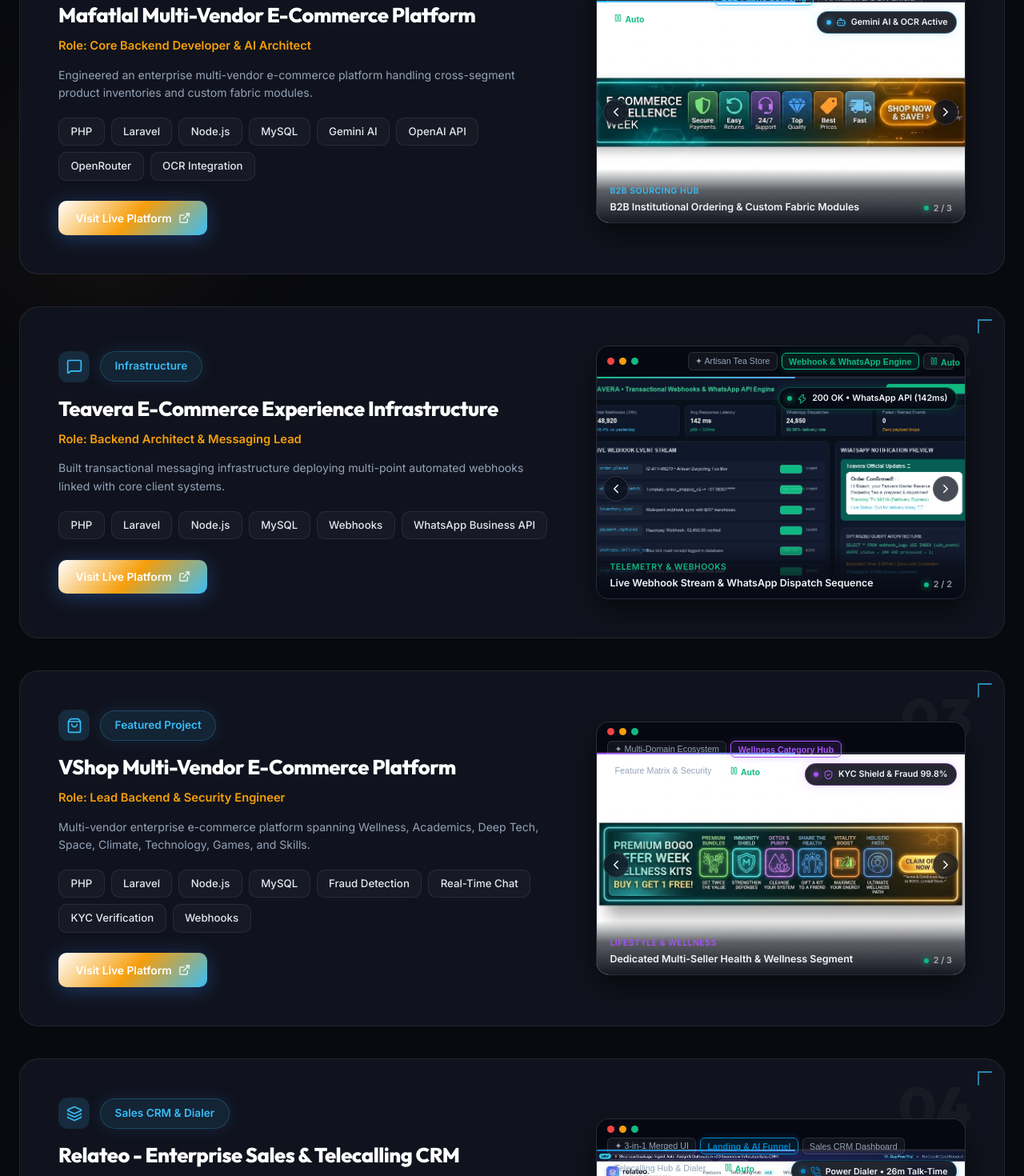
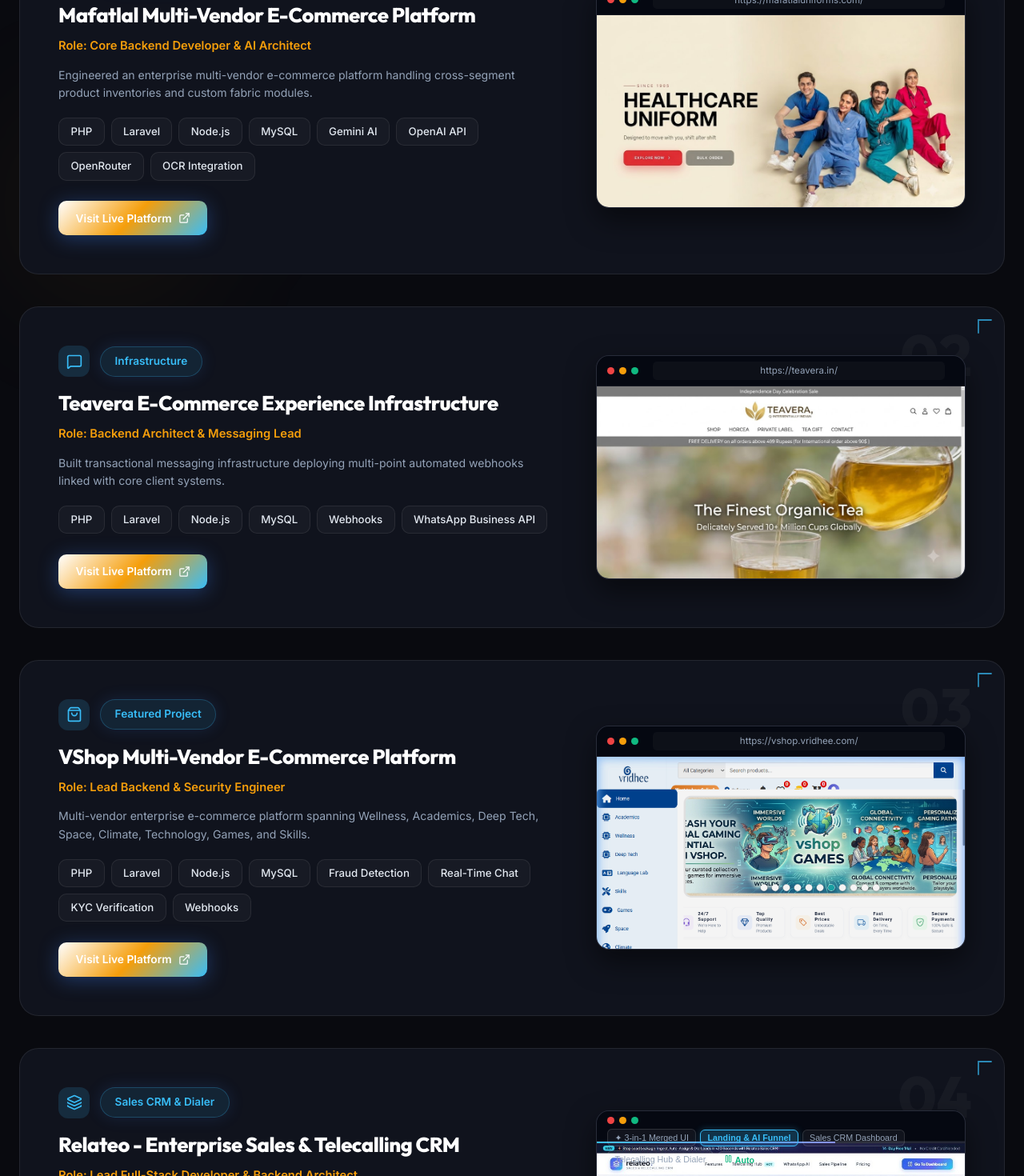
Before and after one commit to TechHub88/portfolio, a React (Vite) app: page / in a window 1280 px wide. Shown: the part 5340-6810 px from the top of the page at 80% size. Built offline with nearby package versions, Linux system fonts and the light colour scheme.

Commit message:
Revert "Add animated multi-screen slider, page scroll on hover, and unique interactive feature overlays for each project"
This reverts commit 19390df60efcd22d61ab04b1498d61d70dfe24e0.

```diff
--- a/src/components/Projects.jsx
+++ b/src/components/Projects.jsx
@@ -1,6 +1,6 @@
 import React, { useState, useEffect, useRef } from 'react';
 import { motion, useInView, AnimatePresence } from 'framer-motion';
-import { ShoppingBag, Bot, MessageSquare, ExternalLink, Layers, ChevronLeft, ChevronRight, Play, Pause, Sparkles, Zap, ShieldCheck, PhoneCall } from 'lucide-react';
+import { ShoppingBag, Bot, MessageSquare, ExternalLink, Layers, ChevronLeft, ChevronRight, Play, Pause, Sparkles } from 'lucide-react';
 
 const projects = [
   {
@@ -18,31 +18,6 @@ const projects = [
     ],
     tech: ['PHP', 'Laravel', 'Node.js', 'MySQL', 'Gemini AI', 'OpenAI API', 'OpenRouter', 'OCR Integration'],
     imageUrl: '/mafatlal-banner.jpg',
-    accentColor: '#38bdf8',
-    featureOverlay: {
-      type: 'ai-neural',
-      badge: 'AI Support + OCR Active'
-    },
-    gallery: [
-      {
-        label: '✦ Healthcare Uniforms',
-        subtitle: 'Institutional & Healthcare Workwear Portal',
-        badge: 'Medical Catalog',
-        src: '/mafatlal-banner.jpg'
-      },
-      {
-        label: 'B2B Fabric Sourcing',
-        subtitle: 'B2B Institutional Ordering & Custom Fabric Modules',
-        badge: 'B2B Sourcing Hub',
-        src: '/campeign.jpg'
-      },
-      {
-        label: 'AI Matrix & OCR Shield',
-        subtitle: 'Gemini & OpenAI Routing + Invoice Fraud OCR Shield',
-        badge: 'Enterprise AI & OCR',
-        src: '/mafatlal-ai-matrix.jpg'
-      }
-    ],
     badge: 'Enterprise AI',
     icon: Bot
   },
@@ -60,25 +35,6 @@ const projects = [
     ],
     tech: ['PHP', 'Laravel', 'Node.js', 'MySQL', 'Webhooks', 'WhatsApp Business API'],
     imageUrl: '/teavera-banner.jpg',
-    accentColor: '#10b981',
-    featureOverlay: {
-      type: 'webhook-radar',
-      badge: 'WhatsApp API Live'
-    },
-    gallery: [
-      {
-        label: '✦ Artisan Tea Store',
-        subtitle: 'D2C Master Reserve Artisan Tea Experience',
-        badge: 'E-Commerce Storefront',
-        src: '/teavera-banner.jpg'
-      },
-      {
-        label: 'Webhook & WhatsApp Engine',
-        subtitle: 'Live Webhook Stream & WhatsApp Dispatch Sequence',
-        badge: 'Telemetry & Webhooks',
-        src: '/teavera-webhooks.jpg'
-      }
-    ],
     badge: 'Infrastructure',
     icon: MessageSquare
   },
@@ -96,31 +52,6 @@ const projects = [
     ],
     tech: ['PHP', 'Laravel', 'Node.js', 'MySQL', 'Fraud Detection', 'Real-Time Chat', 'KYC Verification', 'Webhooks'],
     imageUrl: '/vshop-banner.png',
-    accentColor: '#a855f7',
-    featureOverlay: {
-      type: 'security-shield',
-      badge: 'KYC Verified Platform'
-    },
-    gallery: [
-      {
-        label: '✦ Multi-Domain Ecosystem',
-        subtitle: 'Cross-Domain Platform: Wellness, Tech, Space & Skills',
-        badge: 'Multi-Vendor Marketplace',
-        src: '/vshop-banner.png'
-      },
-      {
-        label: 'Wellness Category Hub',
-        subtitle: 'Dedicated Multi-Seller Health & Wellness Segment',
-        badge: 'Lifestyle & Wellness',
-        src: '/wellness campeign.jpg'
-      },
-      {
-        label: 'Feature Matrix & Security',
-        subtitle: 'Vendor Onboarding, KYC Protocols & Product Inventories',
-        badge: 'Security & Vendor KYC',
-        src: '/wellness features.jpg'
-      }
-    ],
     badge: 'Featured Project',
     icon: ShoppingBag
   },
@@ -140,11 +71,6 @@ const projects = [
     ],
     tech: ['PHP', 'Laravel', 'MySQL', 'Tailwind CSS', 'Alpine.js', 'WhatsApp API', 'Power Dialer', 'Webhooks'],
     imageUrl: '/crm-composite.jpg',
-    accentColor: '#0284c7',
-    featureOverlay: {
-      type: 'dialer-waveform',
-      badge: 'Live Dialer Desk'
-    },
     gallery: [
       {
         label: '✦ 3-in-1 Merged UI',
@@ -177,7 +103,7 @@ const projects = [
   }
 ];
 
-// ANIMATED INTERACTIVE PROJECT THUMBNAIL (WITH AUTO-SLIDE, TABS, SMOOTH PAGE SCROLL & UNIQUE OVERLAYS)
+// ANIMATED INTERACTIVE PROJECT THUMBNAIL (WITH AUTO-SLIDE, TABS, PROGRESS & HOVER PAUSE)
 const ProjectThumbnail = ({ project }) => {
   const [activeTab, setActiveTab] = useState(0);
   const [isPaused, setIsPaused] = useState(false);
@@ -186,14 +112,13 @@ const ProjectThumbnail = ({ project }) => {
   const hasGallery = Array.isArray(project.gallery) && project.gallery.length > 0;
   const currentItem = hasGallery ? project.gallery[activeTab] : null;
   const currentImage = hasGallery ? currentItem.src : project.imageUrl;
-  const accent = project.accentColor || '#38bdf8';
 
-  // Auto-slide transition effect (every 4.5 seconds when not paused and not hovered)
+  // Auto-slide transition effect (every 4.2 seconds when not paused and not hovered)
   useEffect(() => {
     if (!hasGallery || isPaused || isHovered) return;
     const interval = setInterval(() => {
       setActiveTab((prev) => (prev + 1) % project.gallery.length);
-    }, 4500);
+    }, 4200);
     return () => clearInterval(interval);
   }, [hasGallery, isPaused, isHovered, project.gallery?.length]);
 
@@ -261,16 +186,16 @@ const ProjectThumbnail = ({ project }) => {
                     setActiveTab(idx);
                   }}
                   style={{
-                    background: isActive ? `${accent}22` : 'rgba(255, 255, 255, 0.05)',
-                    border: `1px solid ${isActive ? accent : 'rgba(255, 255, 255, 0.12)'}`,
-                    color: isActive ? accent : 'var(--text-muted)',
+                    background: isActive ? 'rgba(56, 189, 248, 0.24)' : 'rgba(255, 255, 255, 0.05)',
+                    border: `1px solid ${isActive ? '#38bdf8' : 'rgba(255, 255, 255, 0.12)'}`,
+                    color: isActive ? '#38bdf8' : 'var(--text-muted)',
                     fontSize: '0.67rem',
                     fontWeight: isActive ? 700 : 500,
                     padding: '0.22rem 0.52rem',
                     borderRadius: '6px',
                     cursor: 'pointer',
                     transition: 'all 0.2s ease',
-                    boxShadow: isActive ? `0 0 10px ${accent}40` : 'none'
+                    boxShadow: isActive ? '0 0 10px rgba(56, 189, 248, 0.3)' : 'none'
                   }}
                   title={item.subtitle}
                 >
@@ -296,7 +221,7 @@ const ProjectThumbnail = ({ project }) => {
                 fontSize: '0.66rem',
                 fontWeight: 600
               }}
-              title={isPaused ? 'Resume auto-play slide animation' : 'Pause auto-play slide animation'}
+              title={isPaused ? 'Resume auto-play animation' : 'Pause auto-play animation'}
             >
               {isPaused ? <Play size={11} /> : <Pause size={11} />}
               <span>{isPaused ? 'Paused' : 'Auto'}</span>
@@ -313,14 +238,14 @@ const ProjectThumbnail = ({ project }) => {
             initial={{ width: '0%' }}
             animate={{ width: isPaused || isHovered ? '100%' : '100%' }}
             transition={{
-              duration: isPaused || isHovered ? 0 : 4.5,
+              duration: isPaused || isHovered ? 0 : 4.2,
               ease: 'linear'
             }}
             style={{
               height: '100%',
               background: isPaused || isHovered
                 ? 'rgba(245, 158, 11, 0.7)'
-                : `linear-gradient(90deg, ${accent}, #60a5fa)`
+                : 'linear-gradient(90deg, #38bdf8, #818cf8)'
             }}
           />
         </div>
@@ -337,7 +262,7 @@ const ProjectThumbnail = ({ project }) => {
           textDecoration: 'none',
           cursor: 'pointer',
           position: 'relative',
-          height: '275px',
+          height: hasGallery ? '270px' : '240px',
           overflow: 'hidden',
           background: '#0a0f1d'
         }}
@@ -355,96 +280,11 @@ const ProjectThumbnail = ({ project }) => {
               width: '100%',
               height: '100%',
               objectFit: 'cover',
-              objectPosition: isHovered ? 'center 85%' : 'center 0%',
-              transition: 'object-position 3.8s cubic-bezier(0.25, 1, 0.5, 1)',
+              objectPosition: 'top',
               display: 'block'
             }}
           />
         </AnimatePresence>
-
-        {/* Unique Interactive Feature Overlay for Each Project */}
-        {project.featureOverlay && (
-          <div
-            style={{
-              position: 'absolute',
-              top: '10px',
-              right: '10px',
-              zIndex: 4,
-              pointerEvents: 'none'
-            }}
-          >
-            <div
-              style={{
-                display: 'inline-flex',
-                alignItems: 'center',
-                gap: '6px',
-                padding: '0.28rem 0.65rem',
-                background: 'rgba(7, 10, 20, 0.88)',
-                backdropFilter: 'blur(8px)',
-                border: `1px solid ${accent}66`,
-                borderRadius: '20px',
-                boxShadow: `0 0 14px ${accent}30`
-              }}
-            >
-              {project.featureOverlay.type === 'ai-neural' && (
-                <>
-                  <span style={{ width: '6px', height: '6px', borderRadius: '50%', background: accent, display: 'inline-block', boxShadow: `0 0 8px ${accent}` }} />
-                  <Bot size={13} style={{ color: accent }} />
-                  <span style={{ fontSize: '0.67rem', fontWeight: 700, color: '#f1f5f9' }}>Gemini AI & OCR Active</span>
-                </>
-              )}
-
-              {project.featureOverlay.type === 'webhook-radar' && (
-                <>
-                  <span style={{ width: '6px', height: '6px', borderRadius: '50%', background: '#10b981', display: 'inline-block', boxShadow: '0 0 8px #10b981' }} />
-                  <Zap size={13} style={{ color: '#10b981' }} />
-                  <span style={{ fontSize: '0.67rem', fontWeight: 700, color: '#f1f5f9' }}>200 OK • WhatsApp API (142ms)</span>
-                </>
-              )}
-
-              {project.featureOverlay.type === 'security-shield' && (
-                <>
-                  <span style={{ width: '6px', height: '6px', borderRadius: '50%', background: '#a855f7', display: 'inline-block', boxShadow: '0 0 8px #a855f7' }} />
-                  <ShieldCheck size={13} style={{ color: '#a855f7' }} />
-                  <span style={{ fontSize: '0.67rem', fontWeight: 700, color: '#f1f5f9' }}>KYC Shield & Fraud 99.8%</span>
-                </>
-              )}
-
-              {project.featureOverlay.type === 'dialer-waveform' && (
-                <>
-                  <span style={{ width: '6px', height: '6px', borderRadius: '50%', background: '#0284c7', display: 'inline-block', boxShadow: '0 0 8px #0284c7' }} />
-                  <PhoneCall size={13} style={{ color: '#0284c7' }} />
-                  <span style={{ fontSize: '0.67rem', fontWeight: 700, color: '#f1f5f9' }}>Power Dialer • 26m Talk-Time</span>
-                </>
-              )}
-            </div>
-          </div>
-        )}
-
-        {/* Hover Scrolling Indicator Hint */}
-        {isHovered && (
-          <motion.div
-            initial={{ opacity: 0, y: -4 }}
-            animate={{ opacity: 1, y: 0 }}
-            style={{
-              position: 'absolute',
-              top: '10px',
-              left: '10px',
-              background: 'rgba(0, 0, 0, 0.75)',
-              padding: '0.22rem 0.55rem',
-              borderRadius: '6px',
-              fontSize: '0.65rem',
-              color: '#38bdf8',
-              border: '1px solid rgba(56, 189, 248, 0.3)',
-              zIndex: 4,
-              pointerEvents: 'none',
-              backdropFilter: 'blur(4px)',
-              fontWeight: 600
-            }}
-          >
-            ↕ Auto-Scrolling Full Page
-          </motion.div>
-        )}
 
         {/* Navigation Arrow Overlays for Gallery */}
         {hasGallery && (
@@ -524,12 +364,12 @@ const ProjectThumbnail = ({ project }) => {
                   style={{
                     fontSize: '0.65rem',
                     fontWeight: 700,
-                    color: accent,
+                    color: '#38bdf8',
                     textTransform: 'uppercase',
                     letterSpacing: '0.05em'
                   }}
                 >
-                  {currentItem?.badge || 'Live Screen'}
+                  {currentItem?.badge || 'CRM Screen'}
                 </span>
                 <span style={{ fontSize: '0.78rem', fontWeight: 600, color: '#f1f5f9' }}>
                   {currentItem?.subtitle}
```
Also changed, not shown: public/mafatlal-ai-matrix.jpg (deleted), public/teavera-webhooks.jpg (deleted).
